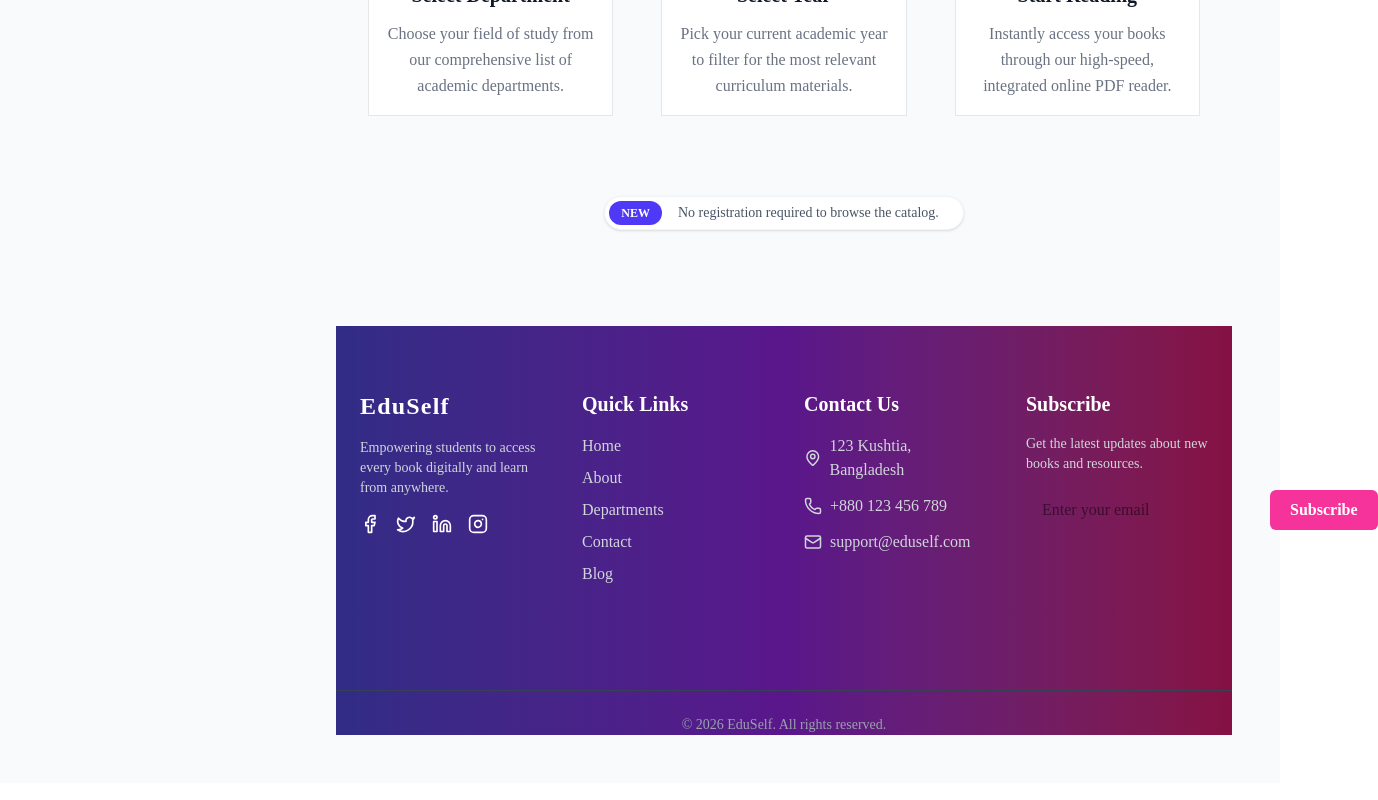
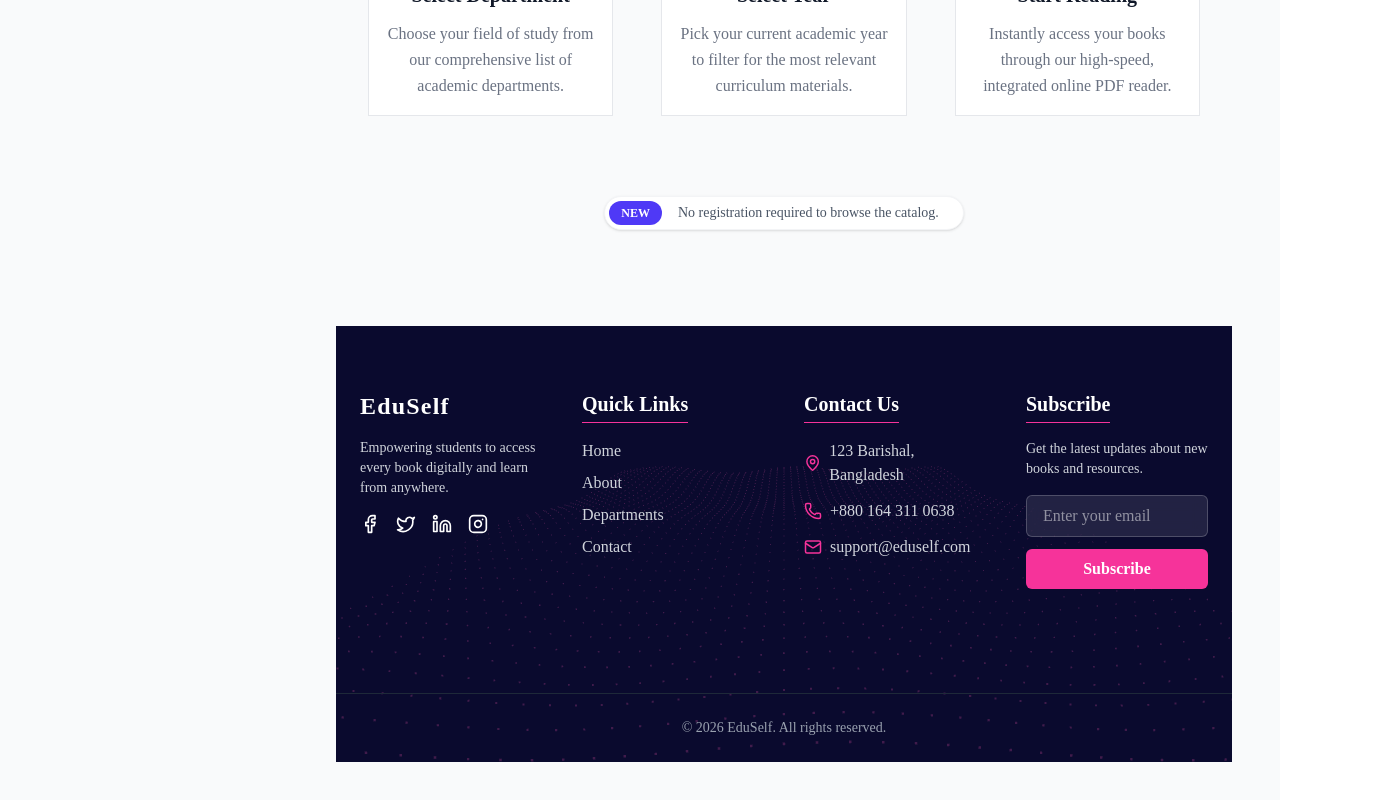
Before and after one commit to ratulislam46/EduSelf-Online-Platform, a Next.js app: page / in a window 1280 px wide. Shown: the part 2435-3235 px from the top of the page, 1378 px wide, since content can reach past the window. Built offline with nearby package versions, Linux system fonts and the light colour scheme.

Commit message:
Modified Footer section and added 3D animation

```diff
--- a/package.json
+++ b/package.json
@@ -9,11 +9,14 @@
     "lint": "eslint"
   },
   "dependencies": {
+    "@react-three/fiber": "^9.5.0",
+    "@types/three": "^0.183.1",
     "lucide-react": "^0.564.0",
     "next": "16.1.6",
     "react": "19.2.3",
     "react-dom": "19.2.3",
-    "react-icons": "^5.5.0"
+    "react-icons": "^5.5.0",
+    "three": "^0.183.2"
   },
   "devDependencies": {
     "@tailwindcss/postcss": "^4",
--- a/src/Components/Shared/Footer/FooterSection.jsx
+++ b/src/Components/Shared/Footer/FooterSection.jsx
@@ -1,12 +1,71 @@
 "use client";
 
+import React, { useRef, useMemo } from "react";
+import { Canvas, useFrame } from "@react-three/fiber";
+import * as THREE from "three";
 import { Mail, Phone, MapPin, Facebook, Twitter, Linkedin, Instagram } from "lucide-react";
+
+// ৩ডি ওয়েভ অ্যানিমেশন কম্পোনেন্ট
+const WaveBackground = () => {
+  const meshRef = useRef();
+
+  // পার্টিকেল বা পয়েন্টগুলো তৈরি করা
+  const count = 50;
+  const [positions, step] = useMemo(() => {
+    const positions = new Float32Array(count * count * 3);
+    let step = 0;
+    for (let x = 0; x < count; x++) {
+      for (let z = 0; z < count; z++) {
+        positions[step++] = x - count / 2;
+        positions[step++] = 0;
+        positions[step++] = z - count / 2;
+      }
+    }
+    return [positions, step];
+  }, []);
+
+  // অ্যানিমেশন লজিক
+  useFrame((state) => {
+    const t = state.clock.getElapsedTime();
+    let i = 0;
+    for (let x = 0; x < count; x++) {
+      for (let z = 0; z < count; z++) {
+        // সাইন ওয়েভ ম্যাথমেটিক্স
+        const y = Math.sin(x * 0.3 + t) * 0.5 + Math.cos(z * 0.3 + t) * 0.5;
+        meshRef.current.geometry.attributes.position.setY(i, y);
+        i++;
+      }
+    }
+    meshRef.current.geometry.attributes.position.needsUpdate = true;
+  });
+
+  return (
+    <points ref={meshRef}>
+      <bufferGeometry>
+        <bufferAttribute
+          attach="attributes-position"
+          count={positions.length / 3}
+          array={positions}
+          itemSize={3}
+        />
+      </bufferGeometry>
+      <pointsMaterial size={0.1} color="#ec4899" sizeAttenuation={true} transparent opacity={0.6} />
+    </points>
+  );
+};
 
 const FooterSection = () => {
   return (
-    <footer className="bg-linear-to-r from-indigo-900 via-purple-900 to-pink-900 text-white">
-      <div className="max-w-7xl mx-auto px-6 py-16 grid grid-cols-1 md:grid-cols-4 gap-10">
+    <footer className="relative bg-[#0a0a2e] text-white overflow-hidden">
+      {/* Three.js Canvas - এটি ব্যাকগ্রাউন্ড হিসেবে কাজ করবে */}
+      <div className="absolute inset-0 z-0 opacity-40">
+        <Canvas camera={{ position: [0, 10, 20], fov: 75 }}>
+          <ambientLight intensity={0.5} />
+          <WaveBackground />
+        </Canvas>
+      </div>
 
+      <div className="relative z-10 max-w-7xl mx-auto px-6 py-16 grid grid-cols-1 md:grid-cols-4 gap-10">
         {/* Branding */}
         <div className="space-y-4">
           <h1 className="text-2xl font-bold tracking-wider">EduSelf</h1>
@@ -14,73 +73,43 @@ const FooterSection = () => {
             Empowering students to access every book digitally and learn from anywhere.
           </p>
           <div className="flex space-x-4 mt-4">
-            <a href="#" className="hover:text-gray-200 transition">
-              <Facebook size={20} />
-            </a>
-            <a href="#" className="hover:text-gray-200 transition">
-              <Twitter size={20} />
-            </a>
-            <a href="#" className="hover:text-gray-200 transition">
-              <Linkedin size={20} />
-            </a>
-            <a href="#" className="hover:text-gray-200 transition">
-              <Instagram size={20} />
-            </a>
+            <a href="#" className="hover:text-pink-400 transition"><Facebook size={20} /></a>
+            <a href="#" className="hover:text-pink-400 transition"><Twitter size={20} /></a>
+            <a href="#" className="hover:text-pink-400 transition"><Linkedin size={20} /></a>
+            <a href="#" className="hover:text-pink-400 transition"><Instagram size={20} /></a>
           </div>
         </div>
 
         {/* Quick Links */}
         <div>
-          <h2 className="text-xl font-semibold mb-4">Quick Links</h2>
+          <h2 className="text-xl font-semibold mb-4 border-b border-pink-500 w-fit pb-1">Quick Links</h2>
           <ul className="space-y-2 text-gray-300">
-            <li>
-              <a href="#" className="hover:text-white transition">Home</a>
-            </li>
-            <li>
-              <a href="#" className="hover:text-white transition">About</a>
-            </li>
-            <li>
-              <a href="#" className="hover:text-white transition">Departments</a>
-            </li>
-            <li>
-              <a href="#" className="hover:text-white transition">Contact</a>
-            </li>
-            <li>
-              <a href="#" className="hover:text-white transition">Blog</a>
-            </li>
+            <li><a href="#" className="hover:text-pink-400 transition">Home</a></li>
+            <li><a href="#" className="hover:text-pink-400 transition">About</a></li>
+            <li><a href="#" className="hover:text-pink-400 transition">Departments</a></li>
+            <li><a href="#" className="hover:text-pink-400 transition">Contact</a></li>
           </ul>
         </div>
 
         {/* Contact Info */}
         <div>
-          <h2 className="text-xl font-semibold mb-4">Contact Us</h2>
+          <h2 className="text-xl font-semibold mb-4 border-b border-pink-500 w-fit pb-1">Contact Us</h2>
           <ul className="space-y-3 text-gray-300">
-            <li className="flex items-center gap-2">
-              <MapPin size={18} />
-              123 Kushtia, Bangladesh
-            </li>
-            <li className="flex items-center gap-2">
-              <Phone size={18} />
-              +880 123 456 789
-            </li>
-            <li className="flex items-center gap-2">
-              <Mail size={18} />
-              support@eduself.com
-            </li>
+            <li className="flex items-center gap-2"><MapPin size={18} className="text-pink-500"/> 123 Barishal, Bangladesh</li>
+            <li className="flex items-center gap-2"><Phone size={18} className="text-pink-500"/> +880 164 311 0638</li>
+            <li className="flex items-center gap-2"><Mail size={18} className="text-pink-500"/> support@eduself.com</li>
           </ul>
         </div>
 
         {/* Newsletter */}
         <div>
-          <h2 className="text-xl font-semibold mb-4">Subscribe</h2>
-          <p className="text-gray-300 mb-4 text-sm">
-            Get the latest updates about new books and resources.
-          </p>
-          <form className="flex flex-col sm:flex-row gap-3">
+          <h2 className="text-xl font-semibold mb-4 border-b border-pink-500 w-fit pb-1">Subscribe</h2>
+          <p className="text-gray-300 mb-4 text-sm">Get the latest updates about new books and resources.</p>
+          <form className="flex flex-col gap-3">
             <input
               type="email"
               placeholder="Enter your email"
-              className="px-4 py-2 rounded-md text-black w-full sm:w-auto flex-1"
+              className="px-4 py-2 rounded-md bg-white/10 backdrop-blur-sm border border-white/20 text-white outline-none focus:border-pink-500"
             />
             <button
               type="submit"
@@ -93,7 +122,7 @@ const FooterSection = () => {
       </div>
 
       {/* Footer Bottom */}
-      <div className="border-t border-gray-700 mt-10 pt-6 text-center text-gray-400 text-sm">
+      <div className="relative z-10 border-t border-gray-800 mt-10 pt-6 text-center text-gray-400 text-sm pb-6">
         &copy; {new Date().getFullYear()} EduSelf. All rights reserved.
       </div>
     </footer>
```
Also changed, not shown: 1 other file (tests, documents, lock files or other folders).
